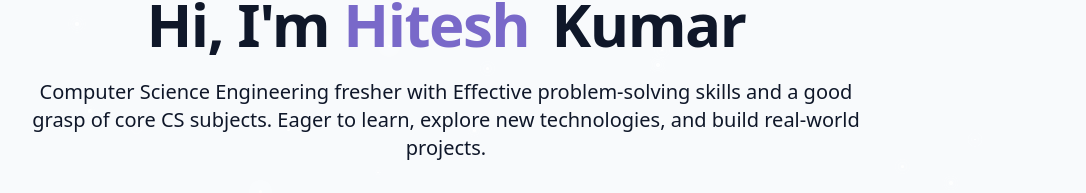
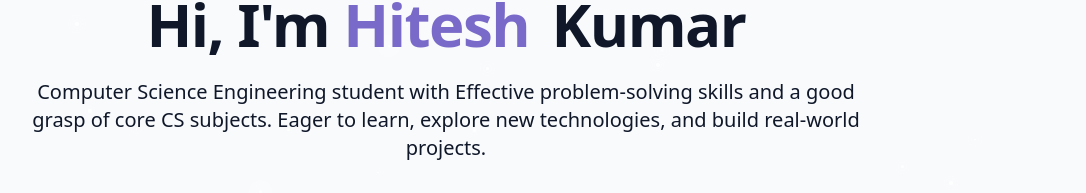
Before and after one commit to Hiteshk81/Portfolio-React-Tailwind, a React (Vite) app: page / in a window 1280 px wide. Shown: the part 290-483 px from the top of the page, without its empty margins (194-1280 px from the left). Built offline with nearby package versions, Linux system fonts and the light colour scheme.

Commit message:
Update Herosection.jsx

```diff
--- a/src/Component/Herosection.jsx
+++ b/src/Component/Herosection.jsx
@@ -21,7 +21,7 @@ export const HeroSection = () => {
           </h1>
 
           <p className="text-lg md:text-xl text-muted-foreground max-2-2xl mx-auto opacity-0 animate-fade-in-delay-3">
-             Computer Science Engineering fresher with Effective problem-solving skills and a good grasp of core CS subjects.
+             Computer Science Engineering student with Effective problem-solving skills and a good grasp of core CS subjects.
 Eager to learn, explore new technologies, and build real-world projects.
           </p>
 
```
